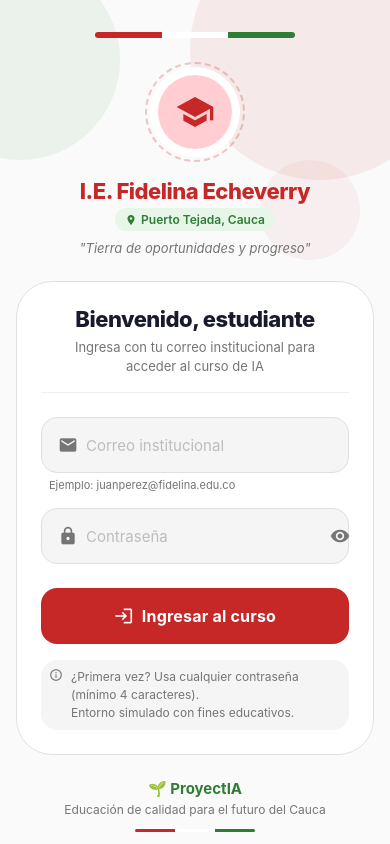
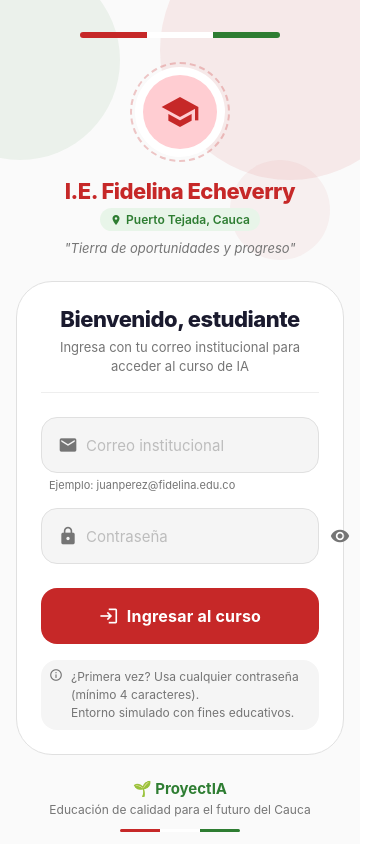
Before and after one commit to camiloG1503/ProyectoIA, a React Native app: screen /Profile in a window 390 px wide. Built offline with nearby package versions, Linux system fonts and the light colour scheme.

Commit message:
Solucion al crash del Navegador

```diff
--- a/App.js
+++ b/App.js
@@ -30,15 +30,20 @@ export default function App() {
       try {
         const style = document.createElement("style");
         style.textContent = `
-          html, body, #root {
+          html, body {
             height: 100%;
             width: 100%;
             margin: 0;
             padding: 0;
-            overflow-y: auto;
+            overflow-y: scroll;
             overflow-x: hidden;
-            -webkit-overflow-scrolling: touch;
+            scrollbar-gutter: stable;
             overscroll-behavior-y: none;
+          }
+
+          #root {
+            min-height: 100%;
+            width: 100%;
           }
         `;
         document.head.appendChild(style);
--- a/package.json
+++ b/package.json
@@ -14,7 +14,7 @@
     "@react-navigation/native": "^7.1.33",
     "@react-navigation/native-stack": "^7.14.4",
     "@react-navigation/stack": "^7.8.4",
-    "expo": "^55.0.23",
+    "expo": "~55.0.24",
     "expo-camera": "~55.0.18",
     "expo-clipboard": "~55.0.13",
     "expo-linear-gradient": "~55.0.13",
--- a/src/screens/ProfileScreen.js
+++ b/src/screens/ProfileScreen.js
@@ -30,6 +30,7 @@ const ProfileScreen = () => {
   const [completedLessons, setCompletedLessons] = useState([]);
   const [refreshing, setRefreshing] = useState(false);
   const fadeAnim = React.useRef(new Animated.Value(0)).current;
+  const useNativeDriver = Platform.OS !== "web";
 
   const loadUserProgress = async () => {
     try {
@@ -45,7 +46,7 @@ const ProfileScreen = () => {
     Animated.timing(fadeAnim, {
       toValue: 1,
       duration: 500,
-      useNativeDriver: true,
+      useNativeDriver,
     }).start();
   }, []);
 
@@ -114,7 +115,7 @@ const ProfileScreen = () => {
                 ═══════════════════════════════════════════════════════════ */}
         <View style={styles.hero}>
           {/* Patrón decorativo */}
-          <View style={styles.heroPattern} pointerEvents="none">
+          <View style={[styles.heroPattern, { pointerEvents: "none" }]}>
             {[...Array(5)].map((_, row) => (
               <View key={row} style={styles.patternRow}>
                 {[...Array(7)].map((_, col) => (
--- a/src/utils/colors.js
+++ b/src/utils/colors.js
@@ -1,131 +1,150 @@
 // utils/colors.js
+import { Platform } from "react-native";
 // Paleta unificada — I.E. Fidelina Echeverry · Puerto Tejada, Cauca
 // Sistema de color: Rojo institucional dominante, verde de logro, blanco como respiro
 
 export const COLORS = {
   // ─── IDENTIDAD INSTITUCIONAL (DOMINANTES) ───────────────────────────────
   // Bandera Puerto Tejada: rojo (superior) · blanco (centro) · verde (inferior)
-    puertoTejadaRed:        "#C62828",   // Rojo bandera — color primario de la app
-    puertoTejadaRedLight:   "#EF5350",   // Rojo claro — hover / estados activos
-    puertoTejadaRedDark:    "#8E0000",   // Rojo oscuro — gradiente profundo / sombras
-    puertoTejadaWhite:      "#FFFFFF",   // Blanco bandera — fondos de tarjeta
-    puertoTejadaGreen:      "#2E7D32",   // Verde bandera — logro / completado
-    puertoTejadaGreenLight: "#43A047",   // Verde claro — badges completados
-    puertoTejadaLightGreen: "#A5D6A7",   // Verde muy suave — bordes / fondos de éxito
+  puertoTejadaRed: "#C62828", // Rojo bandera — color primario de la app
+  puertoTejadaRedLight: "#EF5350", // Rojo claro — hover / estados activos
+  puertoTejadaRedDark: "#8E0000", // Rojo oscuro — gradiente profundo / sombras
+  puertoTejadaWhite: "#FFFFFF", // Blanco bandera — fondos de tarjeta
+  puertoTejadaGreen: "#2E7D32", // Verde bandera — logro / completado
+  puertoTejadaGreenLight: "#43A047", // Verde claro — badges completados
+  puertoTejadaLightGreen: "#A5D6A7", // Verde muy suave — bordes / fondos de éxito
 
   // ─── SISTEMA PRINCIPAL (alias semánticos) ────────────────────────────────
-    primary:        "#C62828",   // = puertoTejadaRed  (antes azul, ahora institucional)
-    primaryDark:    "#8E0000",   // gradiente oscuro del primary
-    primaryLight:   "#FFCDD2",   // fondo tenue para secciones con acento rojo
-    success:        "#2E7D32",   // = puertoTejadaGreen
-    successLight:   "#E8F5E9",   // fondo tenue para estados completados
-    warning:        "#F57F17",   // Ámbar — alertas y niveles intermedios
-    warningLight:   "#FFF8E1",
-    error:          "#D32F2F",   // Rojo error (más vivo que el institucional)
-    info:           "#1565C0",   // Azul información (relegado a detalles)
+  primary: "#C62828", // = puertoTejadaRed  (antes azul, ahora institucional)
+  primaryDark: "#8E0000", // gradiente oscuro del primary
+  primaryLight: "#FFCDD2", // fondo tenue para secciones con acento rojo
+  success: "#2E7D32", // = puertoTejadaGreen
+  successLight: "#E8F5E9", // fondo tenue para estados completados
+  warning: "#F57F17", // Ámbar — alertas y niveles intermedios
+  warningLight: "#FFF8E1",
+  error: "#D32F2F", // Rojo error (más vivo que el institucional)
+  info: "#1565C0", // Azul información (relegado a detalles)
 
   // ─── ACENTO SECUNDARIO ───────────────────────────────────────────────────
   // Usado en ProgressBar de perfil, detalles no institucionales
-    accent:         "#5C6BC0",   // Índigo suave — contraste elegante con el rojo
-    accentLight:    "#E8EAF6",
+  accent: "#5C6BC0", // Índigo suave — contraste elegante con el rojo
+  accentLight: "#E8EAF6",
 
   // ─── NEUTRALES ───────────────────────────────────────────────────────────
-    white:          "#FFFFFF",
-    light:          "#FAFAFA",   // Fondo general de pantallas
-    surface:        "#FFFFFF",   // Fondo de tarjetas
-    surfaceAlt:     "#F5F5F5",   // Fondo de inputs / secciones alternadas
-    border:         "#E0E0E0",   // Bordes sutiles
-    divider:        "#EEEEEE",   // Separadores
+  white: "#FFFFFF",
+  light: "#FAFAFA", // Fondo general de pantallas
+  surface: "#FFFFFF", // Fondo de tarjetas
+  surfaceAlt: "#F5F5F5", // Fondo de inputs / secciones alternadas
+  border: "#E0E0E0", // Bordes sutiles
+  divider: "#EEEEEE", // Separadores
 
   // ─── TIPOGRAFÍA ──────────────────────────────────────────────────────────
-    text:           "#1A1A2E",   // Texto principal — casi negro con tono azul oscuro
-    textSecondary:  "#424242",   // Texto secundario
-    textLight:      "#757575",   // Texto terciario / placeholders
-    textDisabled:   "#BDBDBD",   // Texto deshabilitado
-    textOnPrimary:  "#FFFFFF",   // Texto sobre fondos rojos
+  text: "#1A1A2E", // Texto principal — casi negro con tono azul oscuro
+  textSecondary: "#424242", // Texto secundario
+  textLight: "#757575", // Texto terciario / placeholders
+  textDisabled: "#BDBDBD", // Texto deshabilitado
+  textOnPrimary: "#FFFFFF", // Texto sobre fondos rojos
 
   // ─── GRADIENTES (pares inicio→fin para LinearGradient) ──────────────────
-    gradientRed:    ["#C62828", "#8E0000"],       // Header institucional
-    gradientRedSoft:["#EF5350", "#C62828"],       // Botones y badges
-    gradientGreen:  ["#2E7D32", "#1B5E20"],       // Completado
-    gradientCard:   ["#FFFFFF", "#FAFAFA"],       // Tarjetas con profundidad
-    gradientHero:   ["#8E0000", "#C62828", "#EF5350"], // Hero login/home
+  gradientRed: ["#C62828", "#8E0000"], // Header institucional
+  gradientRedSoft: ["#EF5350", "#C62828"], // Botones y badges
+  gradientGreen: ["#2E7D32", "#1B5E20"], // Completado
+  gradientCard: ["#FFFFFF", "#FAFAFA"], // Tarjetas con profundidad
+  gradientHero: ["#8E0000", "#C62828", "#EF5350"], // Hero login/home
 
   // ─── SOMBRAS (colored shadows) ───────────────────────────────────────────
-    shadowRed:      "rgba(198, 40, 40, 0.35)",   // Sombra de botones rojos
-    shadowGreen:    "rgba(46, 125, 50, 0.30)",   // Sombra de elementos verdes
-    shadowNeutral:  "rgba(0, 0, 0, 0.10)",       // Sombra suave general
-    shadowCard:     "rgba(0, 0, 0, 0.08)",       // Sombra de tarjetas
+  shadowRed: "rgba(198, 40, 40, 0.35)", // Sombra de botones rojos
+  shadowGreen: "rgba(46, 125, 50, 0.30)", // Sombra de elementos verdes
+  shadowNeutral: "rgba(0, 0, 0, 0.10)", // Sombra suave general
+  shadowCard: "rgba(0, 0, 0, 0.08)", // Sombra de tarjetas
 
   // ─── LEGADO (mantenidos para no romper archivos existentes) ─────────────
   // Estos se irán reemplazando en cada pantalla que se actualice
-    secondary:      "#EF5350",
+  secondary: "#EF5350",
   secondaryLight: "#FFCDD2",
-    purple:         "#5C6BC0",
-    darkBg:         "#1A1A2E",
-    vibrantPurple:  "#5C6BC0",   // Redirigido a índigo (más elegante)
-    deepPurple:     "#3949AB",
+  purple: "#5C6BC0",
+  darkBg: "#1A1A2E",
+  vibrantPurple: "#5C6BC0", // Redirigido a índigo (más elegante)
+  deepPurple: "#3949AB",
 };
 
 // ─── DATOS CONMEMORATIVOS DE PUERTO TEJADA ───────────────────────────────────
 export const PUERTO_TEJADA = {
-    nombre:      "Puerto Tejada",
-    departamento:"Cauca",
-    fundacion:   "17 de Septiembre de 1897",
-    bandera:     "Rojo, Blanco, Verde (franjas horizontales iguales)",
-    escudo:      "Tres franjas horizontales con elementos culturales y agrícolas",
-    lema:        "Tierra de oportunidades y progreso",
-    descripcion: "Puerto Tejada, ubicado en el norte del Cauca, es reconocido por su riqueza cultural, agrícola y el empuje de su gente. Esta aplicación es un homenaje a la educación y al futuro de nuestra región.",
+  nombre: "Puerto Tejada",
+  departamento: "Cauca",
+  fundacion: "17 de Septiembre de 1897",
+  bandera: "Rojo, Blanco, Verde (franjas horizontales iguales)",
+  escudo: "Tres franjas horizontales con elementos culturales y agrícolas",
+  lema: "Tierra de oportunidades y progreso",
+  descripcion:
+    "Puerto Tejada, ubicado en el norte del Cauca, es reconocido por su riqueza cultural, agrícola y el empuje de su gente. Esta aplicación es un homenaje a la educación y al futuro de nuestra región.",
   institucion: "I.E. Fidelina Echeverry",
 };
 
 // ─── TOKENS DE DISEÑO ────────────────────────────────────────────────────────
 export const RADIUS = {
-    xs:   6,
-    sm:   10,
-    md:   16,
-    lg:   20,
-    xl:   28,
-    xxl:  36,
+  xs: 6,
+  sm: 10,
+  md: 16,
+  lg: 20,
+  xl: 28,
+  xxl: 36,
   pill: 999,
 };
 
 export const SPACING = {
-    xs:  4,
-    sm:  8,
-    md:  16,
-    lg:  24,
-    xl:  32,
+  xs: 4,
+  sm: 8,
+  md: 16,
+  lg: 24,
+  xl: 32,
   xxl: 48,
 };
 
+const shadowCardWeb = "0px 2px 12px rgba(0,0,0,0.08)";
+const shadowCardHighWeb = "0px 6px 20px rgba(0,0,0,0.12)";
+const shadowRedWeb = "0px 4px 10px rgba(198,40,40,0.35)";
+const shadowGreenWeb = "0px 4px 10px rgba(46,125,50,0.30)";
+
 export const SHADOWS = {
-    card: {
+  card: Platform.select({
+    web: { boxShadow: shadowCardWeb },
+    default: {
       shadowColor: "#000",
       shadowOffset: { width: 0, height: 2 },
       shadowOpacity: 0.08,
       shadowRadius: 12,
       elevation: 4,
     },
-    cardHigh: {
+  }),
+  cardHigh: Platform.select({
+    web: { boxShadow: shadowCardHighWeb },
+    default: {
       shadowColor: "#000",
       shadowOffset: { width: 0, height: 6 },
       shadowOpacity: 0.12,
       shadowRadius: 20,
       elevation: 8,
     },
-    buttonRed: {
+  }),
+  buttonRed: Platform.select({
+    web: { boxShadow: shadowRedWeb },
+    default: {
       shadowColor: "#C62828",
       shadowOffset: { width: 0, height: 4 },
       shadowOpacity: 0.35,
       shadowRadius: 10,
       elevation: 6,
     },
-    buttonGreen: {
+  }),
+  buttonGreen: Platform.select({
+    web: { boxShadow: shadowGreenWeb },
+    default: {
       shadowColor: "#2E7D32",
       shadowOffset: { width: 0, height: 4 },
-        shadowOpacity: 0.30,
+      shadowOpacity: 0.3,
       shadowRadius: 10,
       elevation: 6,
     },
+  }),
 };
```
Also changed, not shown: src/screens/CompletedScreen.js (+8 -7 lines), src/screens/DetailsScreen.js (+4 -3 lines), src/screens/HomeScreen.js (+9 -5 lines), 1 other file (tests, documents, lock files or other folders). Lines whose indentation alone changed are shown as unchanged.
